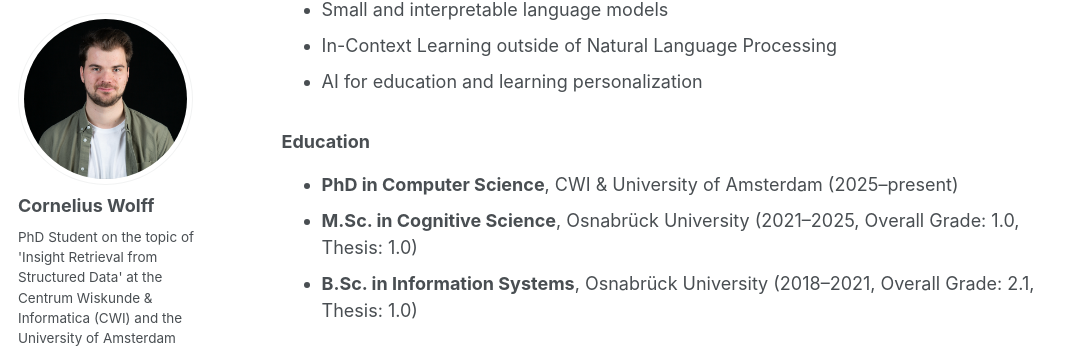
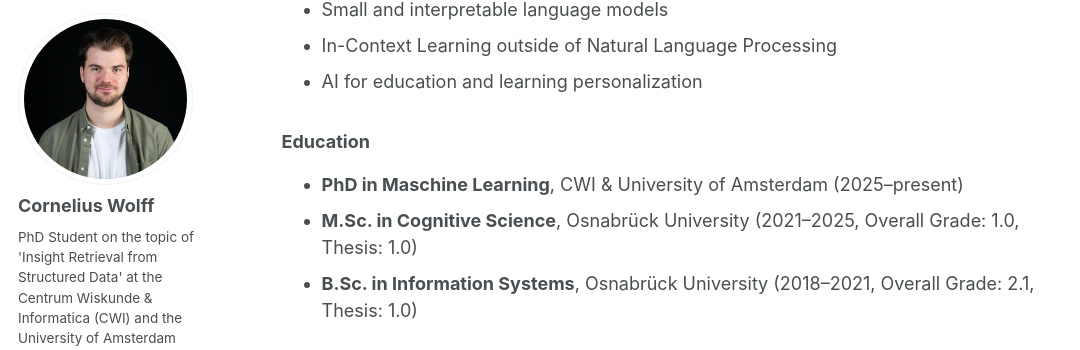
Before and after one commit to cowolff/cowolff.github.io, a Jekyll site: the page built from _pages/about.md, in a window 1280 px wide and 900 px high, scrolled down 361 px. Shown: the part 86-436 px from the top of the window, without its empty margins (0-1080 px from the left). Built offline with Jekyll 4.4.1, drawn with Linux system fonts in a browser that asks for light colours; some web fonts are replaced; a script that is not in the unit is left out.

Commit message:
feat: Updated to Maschine Learning

```diff
--- a/_pages/about.md
+++ b/_pages/about.md
@@ -16,7 +16,7 @@ Welcome! I'm Cornelius Wolff, a PhD researcher at the [TRL Lab at the Centrum Wi
 - AI for education and learning personalization
 
 ### Education
-- **PhD in Computer Science**, CWI & University of Amsterdam (2025–present)
+- **PhD in Maschine Learning**, CWI & University of Amsterdam (2025–present)
 - **M.Sc. in Cognitive Science**, Osnabrück University (2021–2025, Overall Grade: 1.0, Thesis: 1.0)
 - **B.Sc. in Information Systems**, Osnabrück University (2018–2021, Overall Grade: 2.1, Thesis: 1.0)
 
```
